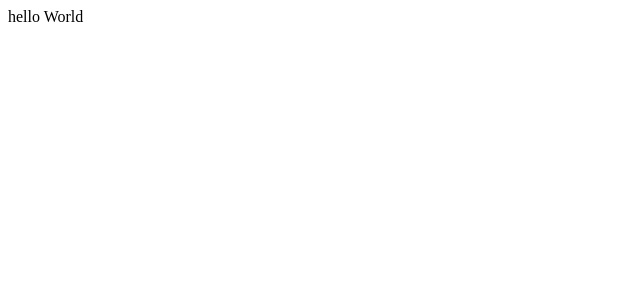
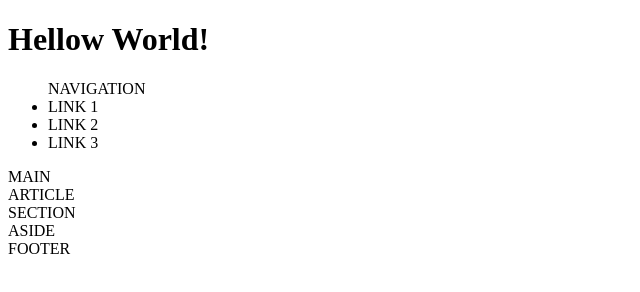
Before and after one commit to MelissaLGibson/test_site, a plain HTML site: page index.html in a window 1280 px wide. Shown: the whole page, without its empty margins (0-640 px from the left). Drawn offline with Linux system fonts and the light colour scheme.

Commit message:
Update index.html

```diff
--- a/index.html
+++ b/index.html
@@ -1 +1,41 @@
-hello World
+<!DOCTYPE html>
+<html lang="en">
+    <head>
+        <meta charset="utf-8">
+	<title>
+		Page Title Here
+	</title>
+    	<!--[if lt IE 9 ]><script src="http://html5shim.googlecode.com/svn/trunk/html.js">
+   	</script><![end if]-->
+    </head>
+    <body>
+    <header>
+	<h1>Hellow World!</h1>
+	<nav>
+	   <ul>NAVIGATION
+	      <li>LINK 1</li>
+        <li>LINK 2</li>
+        <li>LINK 3</li>
+	   </ul>
+	</nav>
+    </header>
+	<main>
+  MAIN
+	<article>
+    ARTICLE
+	</article>
+
+	<section>
+    SECTION
+	</section>
+
+	</main>
+
+	<aside>
+    ASIDE
+	</aside>
+    </body>
+    <footer>
+      FOOTER
+    </footer>
+</html>
```
